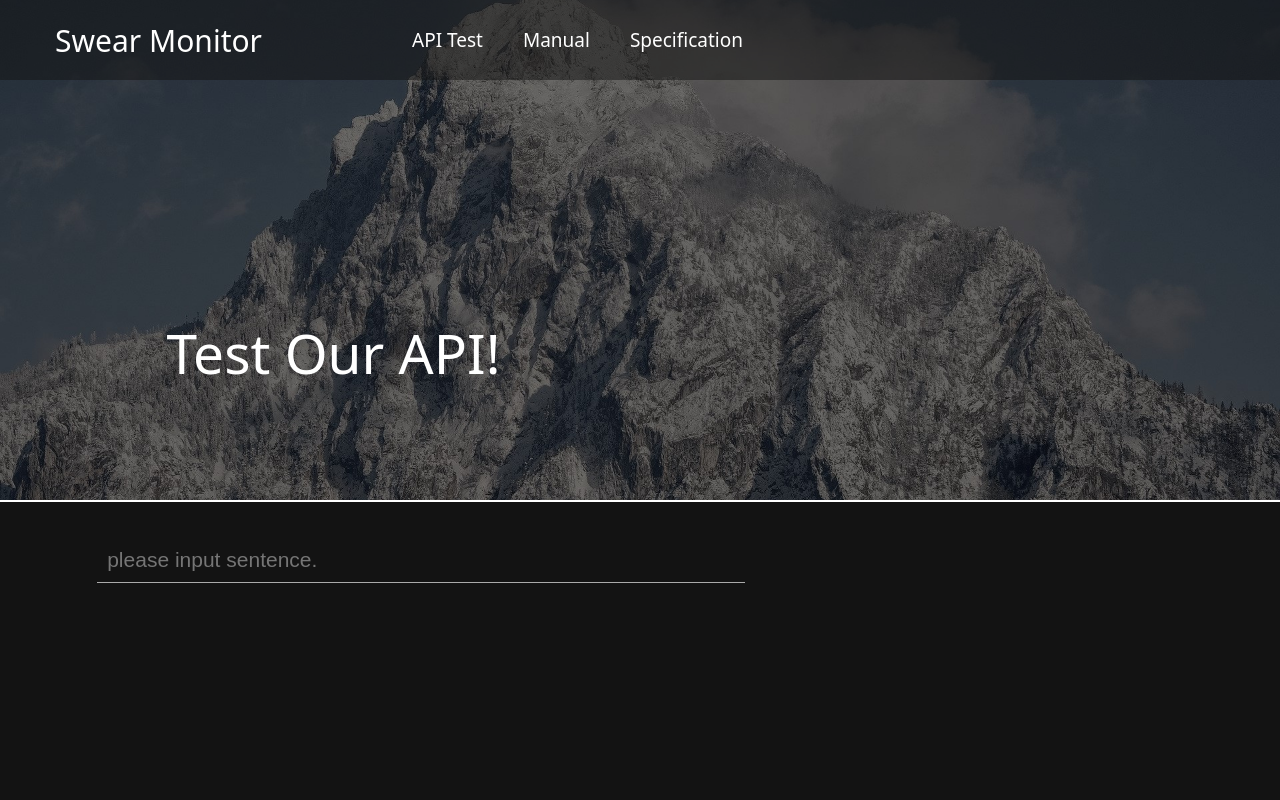
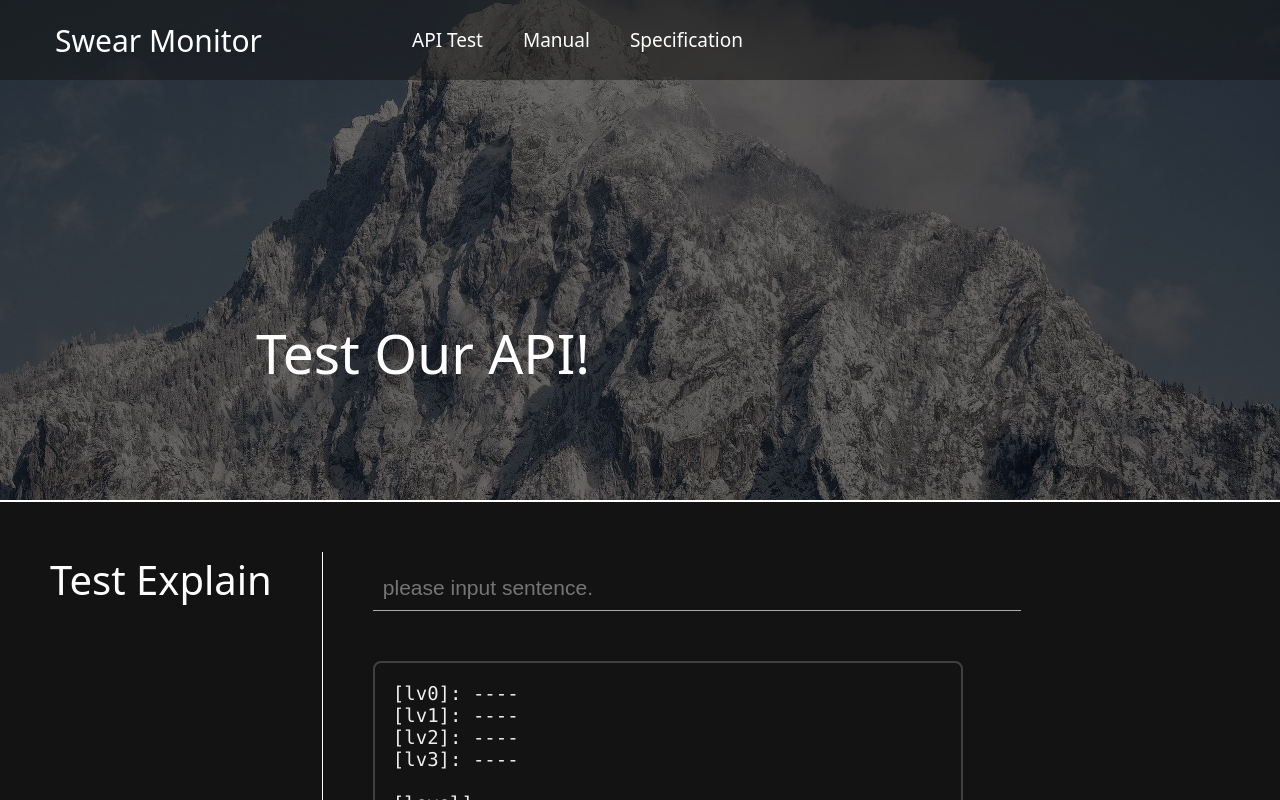
Before and after one commit to 2024-Graduation-Project/test-web, a React (Create React App) app: page / in a window 1280 px wide. Both pictures are taken after a click on the link "API Test". Shown: the top 800 px of the page. Built offline with nearby package versions, Linux system fonts and the light colour scheme; a web font is replaced by a local one.

Commit message:
style: Relocation API test-box

```diff
--- a/src/index.css
+++ b/src/index.css
@@ -216,22 +216,22 @@ td + td {
   color: #cccccc;
   padding-left: 200px;
 }
-.test-input-container {
+.func-input-container {
   font-family: "Nanum Gothic Coding";
   width: 600px;
   height: 160px;
   padding: 0px 20px;
   /*border-top: 1px dotted #cccccc;*/
 }
-.test-output-container {
+.func-output-container {
   font-family: "Nanum Gothic Coding";
   width: 600px;
   height: 160px;
   padding: 0px 20px;
   /*border-top: 1px dotted #cccccc;*/
 }
-.test-input,
-.test-output {
+.func-input,
+.func-output {
   color: #cccccc;
   padding: 0px 0px;
 }
@@ -292,43 +292,50 @@ td + td {
 /*  z-index: 0;*/
 /*}*/
 
-.test-text-container {
-  width: 70%;
-  border-right: 2px solid white;
-}
+/*.test-text-container {*/
+/*  width: 70%;*/
+/*  border-right: 2px solid white;*/
+/*}*/
 
-.test-text {
-  position: absolute;
-  font-size: 55px;
-  top: 13%;
-  left: 17%;
-  opacity: 0;
-  z-index: 1001;
-  transition: opacity .5s ease, left .5s ease;
-}
-.test-text.visible {
-  left: 13%;
-  opacity: 1;
-}
-.test-area-container {
+/*.test-text {*/
+/*  position: absolute;*/
+/*  font-size: 55px;*/
+/*  top: 13%;*/
+/*  left: 17%;*/
+/*  opacity: 0;*/
+/*  z-index: 1001;*/
+/*  transition: opacity .5s ease, left .5s ease;*/
+/*}*/
+/*.test-text.visible {*/
+/*  left: 13%;*/
+/*  opacity: 1;*/
+/*}*/
+.test-body {
   display: flex;
-  width: 100%;
   font-size: 40px;
+  padding: 50px 50px;
 }
 .test-box-container {
+  display: flex;
+  flex-direction: column;
+  padding-left: 50px;
+  padding-bottom: 50px;
+}
+.test-input-container {
   position: relative;
+  padding-bottom: 50px;
   display: inline-block;
   width: auto;
-  top: 38%;
-  left: 15%;
+  /*top: 38%;*/
+  /*left: 15%;*/
 }
-.test-box-form {
+.test-input-form {
   display: inline-block;
 }
 .test-result-text {
-  position: absolute;
+  /*position: absolute;*/
   display: inline-block;
-  width: 500px;
+  width: 550px;
   left: 51%;
   top: 50%;
   padding: 0px 18px;
@@ -340,7 +347,10 @@ td + td {
 .result-text {
   font-family: Consolas;
 }
-
+.test-explain-container {
+  padding-right: 50px;
+  border-right: 1px solid white;
+}
 .test-container,
 .manual-container,
 .spec-container {
@@ -359,7 +369,8 @@ td + td {
   margin: 0px;
   border-bottom: solid white 2px;
 }
-.manual-text-container {
+.manual-text-container,
+.test-text-container {
   position: absolute;
   font-size: 55px;
   top: 13%;
@@ -368,7 +379,8 @@ td + td {
   z-index: 1001;
   transition: opacity .5s ease, left .5s ease;
 }
-.manual-text-container.visible {
+.manual-text-container.visible,
+.test-text-container.visible {
   left: 20%;
   opacity: 1;
 }
--- a/src/pages/introduce/conponents/function/func-section/test-section/sect1Test.js
+++ b/src/pages/introduce/conponents/function/func-section/test-section/sect1Test.js
@@ -6,18 +6,18 @@ function Sect1Test() {
 
     return (
         <div className='sect1-test-container'>
-            <div className='test-input-container'>
+            <div className='func-input-container'>
                 <p className='title3'>Input</p>
-                <div className='test-input'>
+                <div className='func-input'>
                     <div className='text-input-lv0'>{ioText.inputTextLv0}</div>
                     <div className='text-input-lv1'>{ioText.inputTextLv1}</div>
                     <div className='text-input-lv2'>{ioText.inputTextLv2}</div>
                     <div className='text-input-lv3'>{ioText.inputTextLv3}</div>
                 </div>
             </div>
-            <div className='test-output-container'>
+            <div className='func-output-container'>
                 <p className='title3'>Output</p>
-                <div className='test-output'>
+                <div className='func-output'>
                     <div className={`${isVisible ? 'text-animation-output' : 'invisible'}`}>{ioText.outputTextLv0}</div>
                     <div className={`${isVisible ? 'text-animation-output' : 'invisible'}`}>{ioText.outputTextLv1}</div>
                     <div className={`${isVisible ? 'text-animation-output' : 'invisible'}`}>{ioText.outputTextLv2}</div>
--- a/src/pages/test/components/testArea.js
+++ b/src/pages/test/components/test-body/test-box/testBoxContainer.js
@@ -2,18 +2,18 @@ import TestInput from "./testInput";
 import TestResult from "./testResult";
 import {useState} from "react";
 
-function TestArea() {
+function TestBoxContainer() {
     const [resultText, setResultText] = useState([]);
     function handleResultMessage(result) {
         setResultText(result);
     }
 
     return (
-        <div className='test-area'>
+        <div className='test-box-container'>
             <TestInput setResultText={handleResultMessage}/>
             <TestResult result={resultText}/>
         </div>
     );
 }
 
-export default TestArea;
+export default TestBoxContainer;
--- a/src/pages/test/components/testInput.js
+++ b/src/pages/test/components/test-body/test-box/testInput.js
@@ -42,8 +42,8 @@ function TestInput({ setResultText }) {
     };
 
     return (
-        <div className='test-box-container'>
-            <form className='test-box-form' onSubmit={handleSubmit}>
+        <div className='test-input-container'>
+            <form className='test-input-form' onSubmit={handleSubmit}>
                 <input
                     type="text"
                     placeholder="please input sentence."
--- /dev/null
+++ b/src/pages/test/components/test-body/test-explain/testExplain.js
@@ -0,0 +1,9 @@
+function TestExplain() {
+    return (
+        <div className='test-explain'>
+            Test Explain
+        </div>
+    );
+}
+
+export default TestExplain;
--- /dev/null
+++ b/src/pages/test/components/test-body/test-explain/testExplainContainer.js
@@ -0,0 +1,11 @@
+import TestExplain from "./testExplain";
+
+function TestExplainContainer() {
+    return (
+        <div className='test-explain-container'>
+            <TestExplain />
+        </div>
+    );
+}
+
+export default TestExplainContainer;
--- /dev/null
+++ b/src/pages/test/components/test-body/testBody.js
@@ -0,0 +1,14 @@
+import TestBoxContainer from "./test-box/testBoxContainer";
+import TestExplainContainer from "./test-explain/testExplainContainer";
+
+function TestBody() {
+
+    return(
+        <div className='test-body'>
+            <TestExplainContainer />
+            <TestBoxContainer />
+        </div>
+    );
+}
+
+export default TestBody;
--- /dev/null
+++ b/src/pages/test/components/test-header/testHeader.js
@@ -0,0 +1,16 @@
+import initialVisible from "../../../../custom-hook/introduce/initialVisible";
+
+function TestHeader() {
+    const isVisible = initialVisible();
+
+    return (
+        <div className='test-header'>
+            <div className='test-image-container'>
+                <img className="main-image" src="./images/3.jpg"></img>
+            </div>
+            <div className={`test-text-container ${isVisible ? 'visible' : ''}`}><p>Test Our API!</p></div>
+        </div>
+    );
+}
+
+export default TestHeader;
--- a/src/pages/test/components/testBox.js
+++ /dev/null
@@ -1,12 +0,0 @@
-import TestArea from "./testArea";
-
-function TestBox() {
-
-    return(
-        <div className='test-area-container'>
-            <TestArea />
-        </div>
-    );
-}
-
-export default TestBox;
--- a/src/pages/test/components/testText.js
+++ /dev/null
@@ -1,13 +0,0 @@
-import initialVisible from "../../../custom-hook/introduce/initialVisible";
-
-function TestText() {
-    const isVisible = initialVisible();
-
-    return(
-        <div className='test-text-container'>
-            <p className={`test-text ${isVisible ? 'visible' : ''}`}>Test Our API!</p>
-        </div>
-    )
-}
-
-export default TestText;
--- a/src/pages/test/testContent.js
+++ b/src/pages/test/testContent.js
@@ -1,15 +1,11 @@
-import TestBox from "./components/testBox";
-import TestText from "./components/testText";
-import EtcContent from "../introduce/conponents/etc/etcContent";
+import TestBody from "./components/test-body/testBody";
+import TestHeader from "./components/test-header/testHeader";
 
 function TestContent() {
     return(
         <div className="test-container">
-            <div className='test-image-container'>
-                <img className="main-image" src="./images/3.jpg"></img>
-            </div>
-            <TestText />
-            <TestBox />
+            <TestHeader />
+            <TestBody />
         </div>
     )
 }
```
Also changed, not shown: src/pages/test/components/test-body/test-box/testResult.js (renamed from src/pages/test/components/testResult.js).
